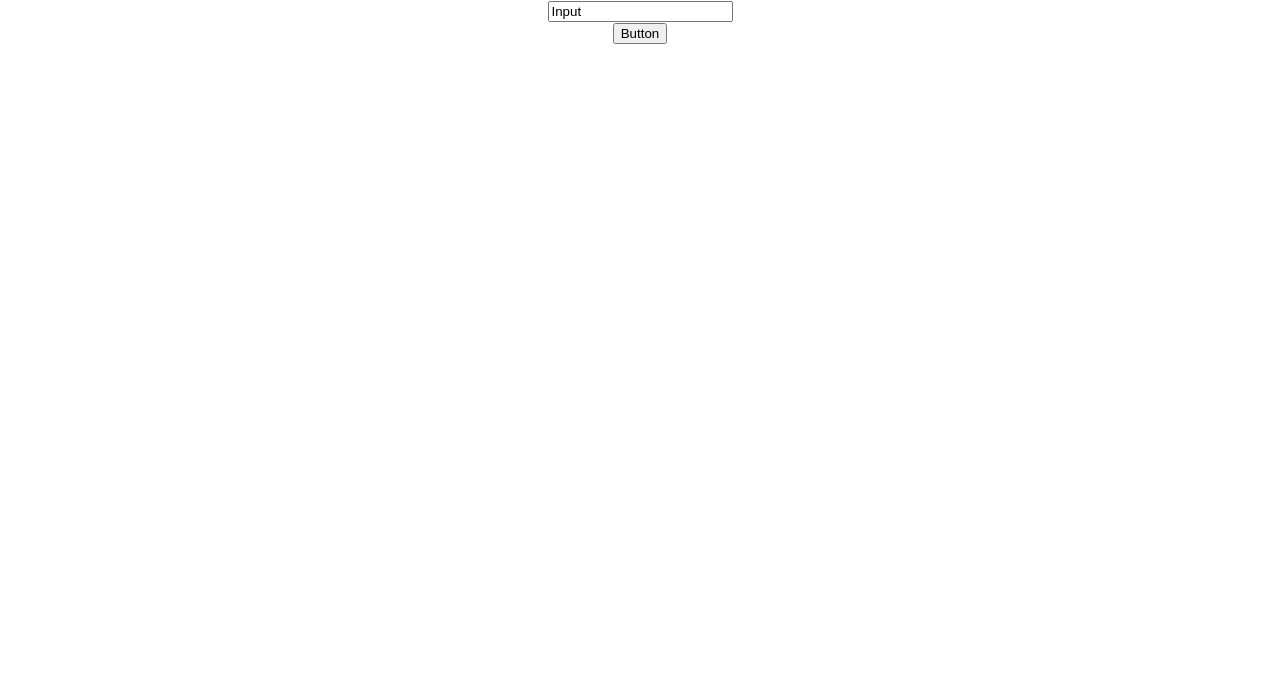
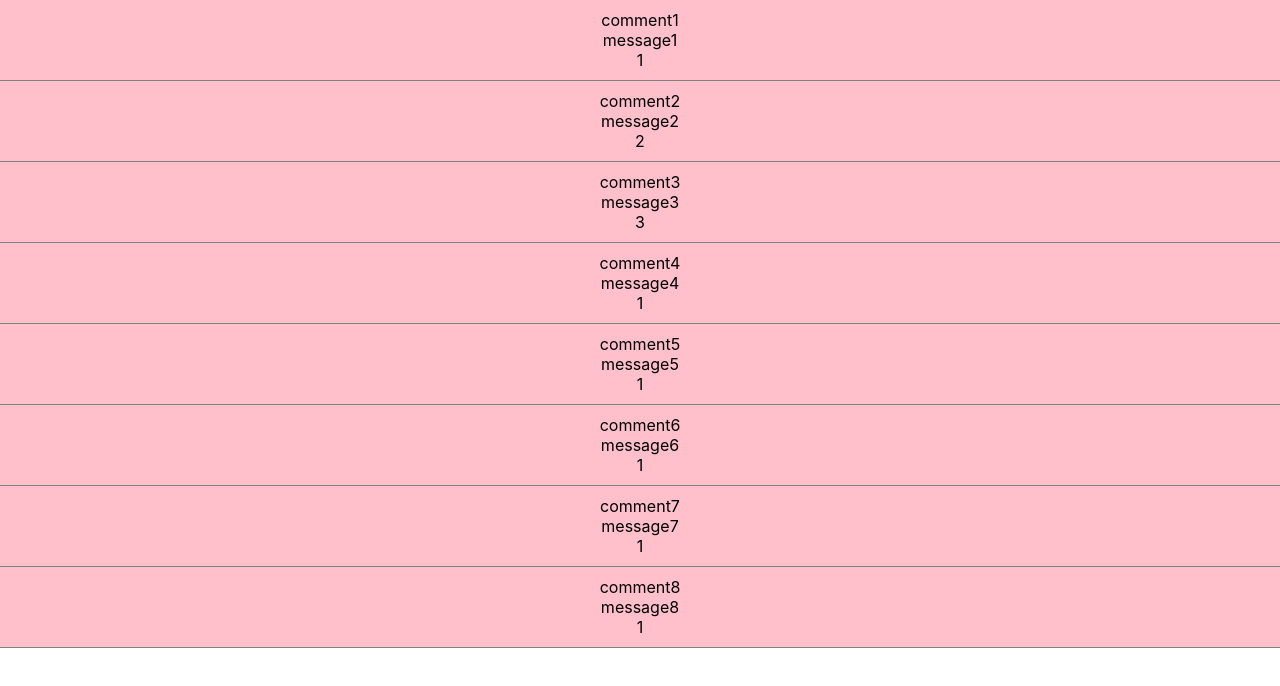
Before and after one commit to Kim-yongbeom/React, a React (Create React App) app in the folder React_practice/my-app/: page / in a window 1280 px wide. Shown: the top 686 px of the page. Built offline with nearby package versions, Linux system fonts and the light colour scheme.

Commit message:
Memoization

```diff
--- a/React_practice/my-app/src/App.js
+++ b/React_practice/my-app/src/App.js
@@ -1,7 +1,8 @@
 // import logo from './logo.svg';
 import './App.css';
-import Button from './components/3-7.HOC/Button';
-import Input from './components/3-7.HOC/Input';
+// import Button from './components/3-7.HOC/Button';
+// import Input from './components/3-7.HOC/Input';
+import Memo from './components/3-8.Memoization/Memo';
 // import ThankyouDialog from './components/3-6.Composition2/ThankyouDialog';
 // import Dialog from './components/3-6.Composition2/Dialog';
 // import WelcomeDialog from './components/3-5.Composition/WelcomeDialog';
@@ -20,9 +21,9 @@ import Input from './components/3-7.HOC/Input';
 function App() {
   return (
     <div className="App">
-      <Input/>
-      <br/>
-      <Button/>
+      <Memo/>
+      {/* <Input/> */}
+      {/* <Button/> */}
       {/* <ThankyouDialog/> */}
       {/* <Dialog/> */}
       {/* <WelcomeDialog/> */}
--- /dev/null
+++ b/React_practice/my-app/src/components/3-8.Memoization/CommentItem.css
@@ -0,0 +1,6 @@
+.CommentItem {
+    border-bottom: 1px solid gray;
+    padding: 10px;
+    cursor: pointer;
+    background-color: pink;
+}
--- /dev/null
+++ b/React_practice/my-app/src/components/3-8.Memoization/CommentItem.jsx
@@ -0,0 +1,16 @@
+import React, { memo } from 'react'
+import "./CommentItem.css"
+
+function CommentItem({title, content, likes}) {
+  return (
+    <div className="CommentItem">
+      <span>{title}</span>
+      <br/>
+      <span>{content}</span>
+      <br/>
+      <span>{likes}</span>
+    </div>
+  )
+}
+
+export default memo(CommentItem)
--- /dev/null
+++ b/React_practice/my-app/src/components/3-8.Memoization/Comments.jsx
@@ -0,0 +1,15 @@
+import React from 'react'
+import CommentItem from './CommentItem'
+
+export default function Comments({commentList}) {
+  return (
+    <div>
+      {commentList.map(comment => <CommentItem
+        key = {comment.title}
+        title= {comment.title}
+        content={comment.content}
+        likes={comment.likes}
+      />)}
+    </div>
+  )
+}
--- /dev/null
+++ b/React_practice/my-app/src/components/3-8.Memoization/Memo.jsx
@@ -0,0 +1,28 @@
+import React, { useEffect, useState } from 'react'
+import Comments from './Comments'
+
+const commentList = [
+  {title: "comment1", content: "message1", likes: 1},
+  {title: "comment2", content: "message2", likes: 2},
+  {title: "comment3", content: "message3", likes: 3},
+]
+
+export default function Memo() {
+  const [comments, setComments] = useState(commentList)
+
+  useEffect(()=>{
+    const interval = setInterval(()=>{
+      setComments((prevComments) => ([
+        ...prevComments,
+        {title: `comment${prevComments.length + 1}`, content: `message${prevComments.length+1}`, likes: 1}
+      ]))
+    },1000)
+    return () => {
+      clearInterval(interval)
+    }
+  },[])
+
+  return (
+    <Comments commentList={comments} />
+  )
+}
```
